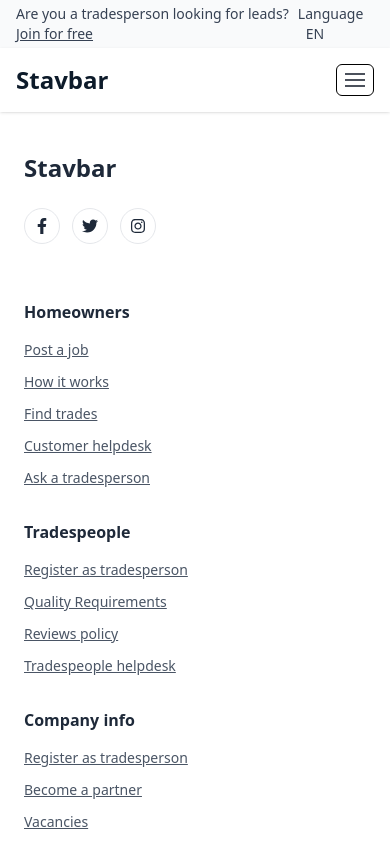
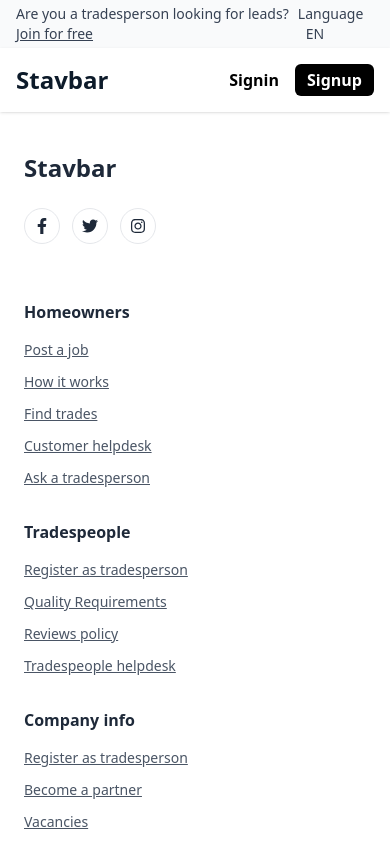
Before and after one commit to Softvence-Omega-Dev-Ninjas/kalman-frontend, a React (Vite) app: page /contact in a window 390 px wide. Shown: the top 844 px of the page. Built offline with nearby package versions, Linux system fonts and the light colour scheme.

Commit message:
Update: Navbar Updated

```diff
--- a/src/components/shared/Navbar.tsx
+++ b/src/components/shared/Navbar.tsx
@@ -1,6 +1,6 @@
 import { NavLink } from "react-router-dom";
 import { useState } from "react";
-import avatar from '../../assets/Ellipse 2.png'
+
 
 const navItems = [
     { label: 'Home', path: '/' },
@@ -46,12 +46,8 @@ const Navbar = () => {
                     {/* right side */}
                     <div className="flex items-center gap-4">
                         {/* desktop avatar */}
-                        <img src={avatar} alt="profile" className="w-10 h-10 rounded-full hidden md:block object-cover" />
-
-                        {/* mobile menu button */}
-                        <button onClick={() => setOpen(!open)} className="md:hidden p-2 rounded-md border">
-                            <svg width="20" height="14" viewBox="0 0 20 14" fill="none" xmlns="http://www.w3.org/2000/svg"><path d="M0 1h20M0 7h20M0 13h20" stroke="#111827" strokeWidth="1.5" strokeLinecap="round"/></svg>
-                        </button>
+                        <button className="font-semibold">Signin</button>
+                        <button className="font-semibold px-3 py-1 bg-black text-white rounded-md">Signup</button>
                     </div>
                 </div>
 
```
